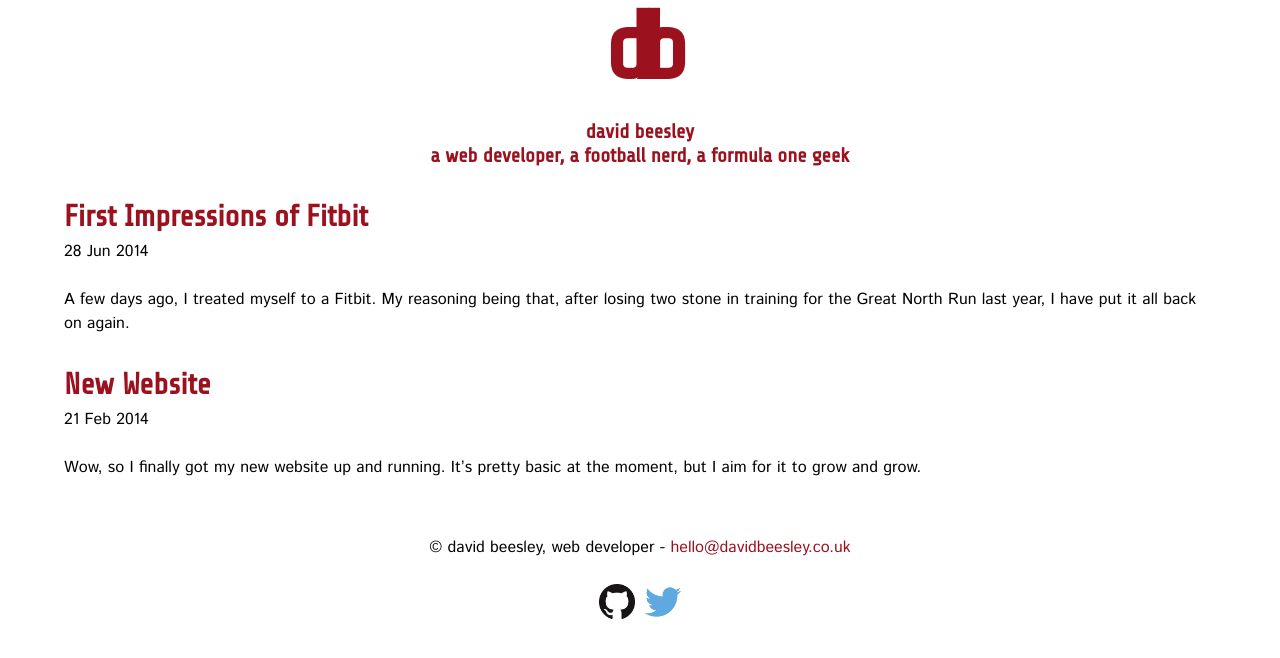
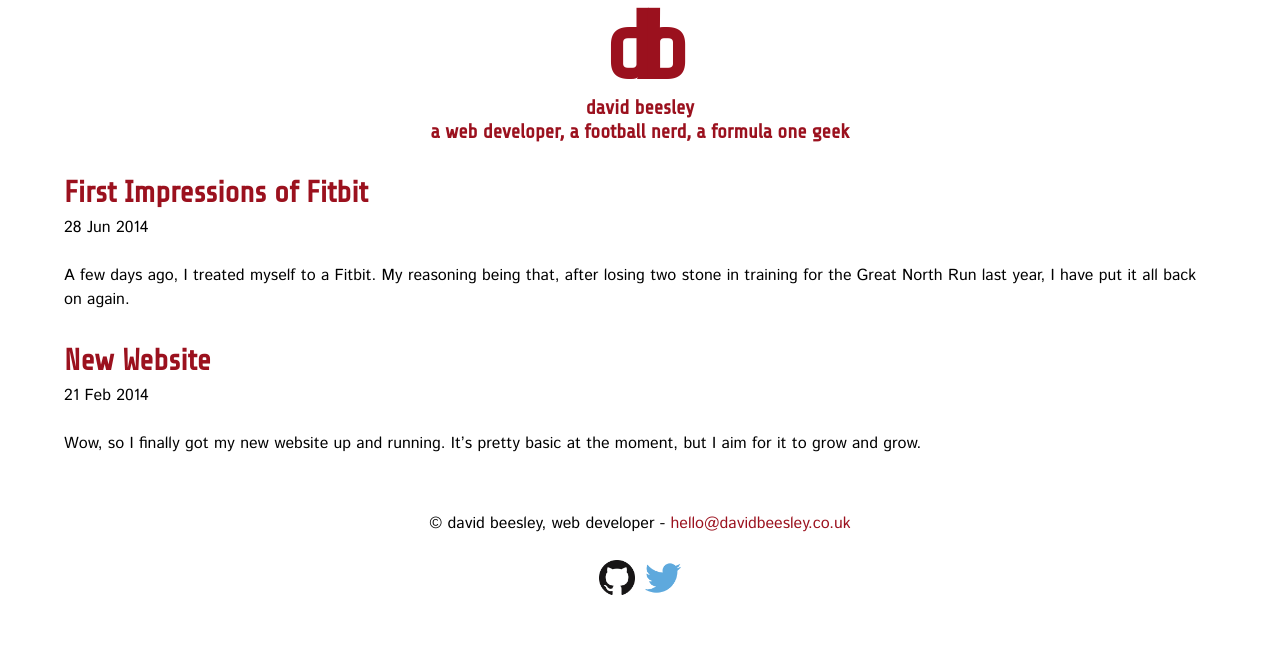
Before and after one commit to davebeesley/davebeesley.github.io, a Jekyll site: the page built from index.html, in a window 1280 px wide. Shown: the top 658 px of the page. Built offline with Jekyll 4.4.1, drawn with Linux system fonts in a browser that asks for light colours; Markdown is read by kramdown in place of the engine named in the settings.

Commit message:
Adjust title margin
I really need to check these changes locally before syncing ;)

```diff
--- a/dist/css/style.css
+++ b/dist/css/style.css
@@ -2940,7 +2940,7 @@
 }
 
 .title {
-  margin: 0 0 0.25em 0;
+  margin: 0;
 }
 .title a {
   color: #9b111e;
--- a/sass/ui/_site-header.scss
+++ b/sass/ui/_site-header.scss
@@ -2,7 +2,7 @@
 	text-align:center;
 }
 	.title{
-		margin: 0 0 0.25em 0;
+		margin:0;
 
 		a{
 			color:$brand-color;
```
Also changed, not shown: dist/css/style.min.css.
